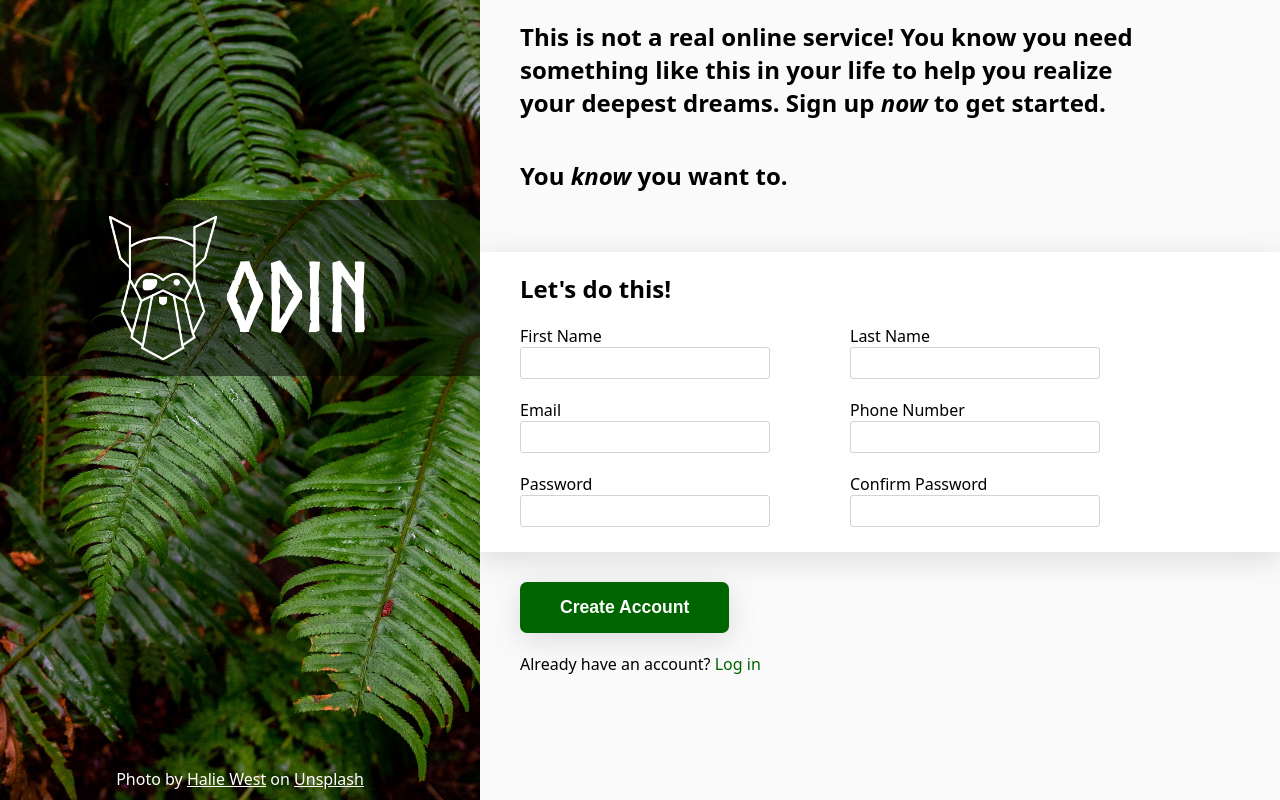
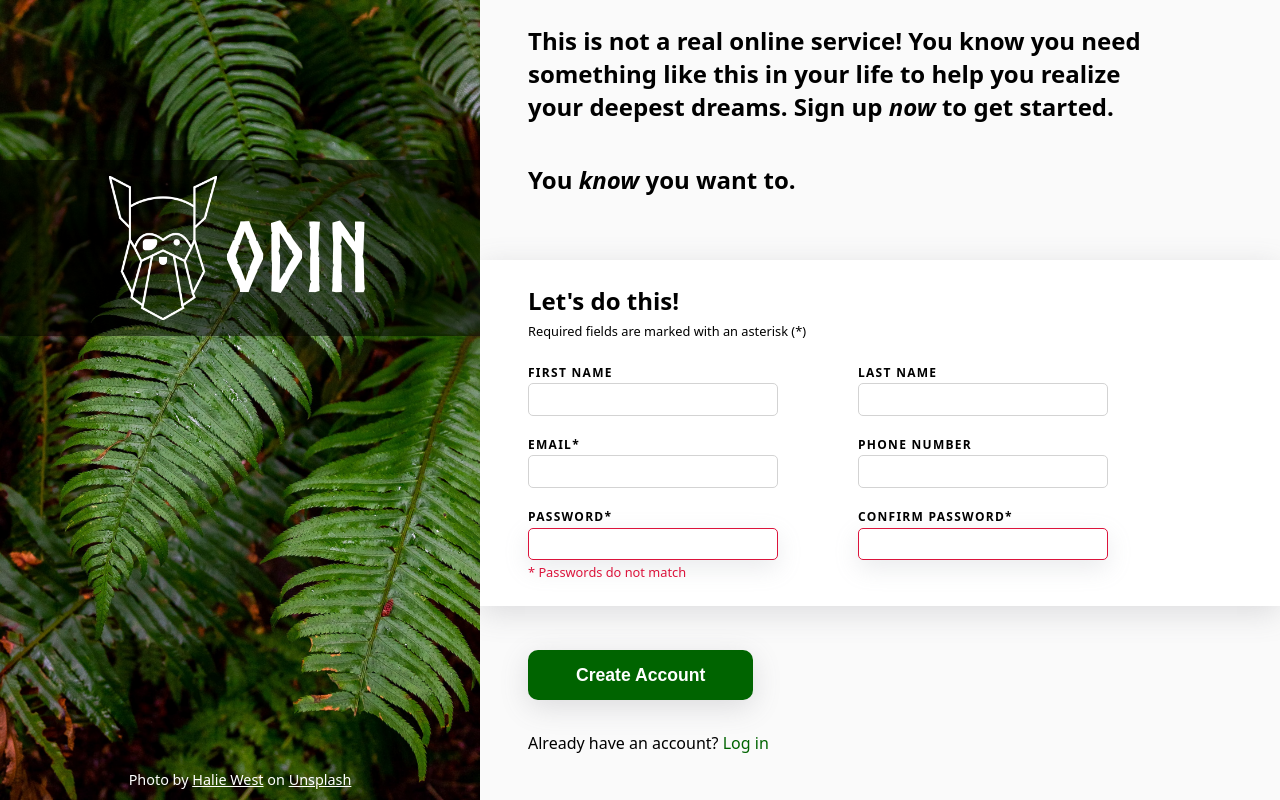
Before and after one commit to paulyshwang/sign-up-form, a plain HTML site: page index.html in a window 1280 px wide. Drawn offline with Linux system fonts and the light colour scheme.

Commit message:
Add validation examples and refactor
Summary of changes:

 - Add required validation

 - Add and style error class and example error message

 - Add subtle box shadow to focused input field

 - Connect submit button to form

 - Add hyphens to names/ids for inputs/labels

 - Tweak a few CSS values and units

```diff
--- a/index.html
+++ b/index.html
@@ -18,37 +18,39 @@
         <p>This is not a real online service! You know you need something like this in your life to help you realize your deepest dreams. Sign up <em>now</em> to get started.</p>
         <p>You <em>know</em> you want to.</p>
       </div>
-      <form action="#" method="post">
+      <form action="#" method="post" id="sign-up-form">
         <p>Let's do this!</p>
+        <p class="required-message">Required fields are marked with an asterisk (*)</p>
         <ul>
           <li>
-            <label for="firstname">First Name</label>
-            <input type="text" name="firstname" id="firstname">
+            <label for="first-name">FIRST NAME</label>
+            <input type="text" name="first-name" id="first-name">
           </li>
           <li>
-            <label for="lastname">Last Name</label>
-            <input type="text" name="lastname" id="lastname">
+            <label for="last-name">LAST NAME</label>
+            <input type="text" name="last-name" id="last-name">
           </li>
           <li>
-            <label for="email">Email</label>
-            <input type="email" name="email" id="email">
+            <label for="email">EMAIL*</label>
+            <input type="email" name="email" id="email" required>
           </li>
           <li>
-            <label for="phonenumber">Phone Number</label>
-            <input type="tel" name="phonenumber" id="phonenumber">
+            <label for="phone-number">PHONE NUMBER</label>
+            <input type="tel" name="phone-number" id="phone-number">
           </li>
           <li>
-            <label for="password">Password</label>
-            <input type="password" name="password" id="password">
+            <label for="password">PASSWORD*</label>
+            <input type="password" name="password" id="password" class="error" required>
+            <span class="error-message"></span>
           </li>
           <li>
-            <label for="confirmation">Confirm Password</label>
-            <input type="password" name="confirmation" id="confirmation">
+            <label for="confirmation">CONFIRM PASSWORD*</label>
+            <input type="password" name="confirmation" id="confirmation" class="error" required>
           </li>
         </ul>
       </form>
       <div class="footer">
-        <button type="submit">Create Account</button>
+        <button type="submit" form="sign-up-form">Create Account</button>
         <p>Already have an account? <a href="#">Log in</a></p>
       </div>
     </main>
--- a/style.css
+++ b/style.css
@@ -1,5 +1,4 @@
 * {
-  /* outline: 1px dotted red; */
   margin: 0;
   padding: 0;
   box-sizing: border-box;
@@ -30,29 +29,25 @@ main a {
   color: white;
 }
 
+/* Sidebar section */
 .sidebar {
   background-image: url(assets/images/halie-west-25xggax4bSA-unsplash.jpg);
   background-position: center;
   background-size: cover;
-
   color: white;
-
   display: flex;
   flex-direction: column;
   justify-content: center;
-
   flex: 3;
 }
 
 h1 {
   font-size: 6rem;
   background-color: rgb(0, 0, 0, 0.5);
-  margin-top: 25vh;
-
+  margin-top: 20vh;
   display: flex;
   justify-content: center;
   align-items: center;
-
   padding-top: 1rem;   /* Compensates for font, which seems to have a padding-bottom of 1rem? */
   font-family: "Norse Bold";
 }
@@ -66,7 +61,9 @@ h1 img {
 .attribution {
   text-align: center;
   margin-top: auto;
-  margin-bottom: 10px;
+  margin-bottom: 0.7rem;
+  font-size: 0.9rem;
+  font-weight: 300;
 }
 
 /* Main section */
@@ -79,13 +76,13 @@ main {
 }
 
 main > * {
-  padding: 20px;
+  padding: 24px;
 }
 
 .hero-text,
 form > *,
 .footer {
-  margin-left: 20px;
+  margin-left: 24px;
 }
 
 .hero-text,
@@ -111,16 +108,20 @@ flex: 1;
 /* Form section */
 form {
   box-shadow: rgba(100, 100, 111, 0.2) 0px 7px 29px 0px;  /* Copied from https://getcssscan.com/css-box-shadow-examples */
-  min-height: 300px; /* Change this after adding media query? */
-
-  margin-bottom: 10px;
+  margin-bottom: 20px;
   background-color: white;
 }
 
 form > p {
   font-size: 1.5rem;
-  margin-bottom: 20px;
+  margin-bottom: 0.3rem;
   font-weight: 600;
+}
+
+.required-message {
+  font-size: 0.8rem;
+  font-weight: 300;
+  margin-bottom: 1.5rem;
 }
 
 form > ul {
@@ -136,23 +137,46 @@ form > ul > li {
   width: 250px;
 }
 
+label {
+  font-size: 0.75rem;
+  font-weight: 600;
+  letter-spacing: 0.08rem;
+  margin-bottom: 0.15rem;
+}
+
 input {
   background-color: white;
   border: 1px solid lightgrey;
-  border-radius: 3px;
+  border-radius: 5px;
   width: 100%;
-  padding: 7px;
-  font-size: 14px;
+  padding: 0.4rem 0.5rem;
+  font-size: 1rem;
 }
 
+input:focus {
+  box-shadow: rgba(149, 157, 165, 0.2) 0px 8px 24px;  /* Copied from https://getcssscan.com/css-box-shadow-examples */
+}
+
+.error {
+  border: 1px solid crimson;
+  box-shadow: rgba(149, 157, 165, 0.2) 0px 8px 24px;  /* Copied from https://getcssscan.com/css-box-shadow-examples */
+}
+
+.error-message::after {
+  font-size: 0.8rem;
+  color: crimson;
+  content: "* Passwords do not match"
+}
+
+/* Footer section */
 button {
   background-color: darkgreen;
   color: white;
   border: none;
-  border-radius: 7px;
-  padding: 15px 40px;
+  border-radius: 10px;
+  padding: 0.9rem 3rem;
   box-shadow: rgba(100, 100, 111, 0.2) 0px 7px 29px 0px;  /* Copied from https://getcssscan.com/css-box-shadow-examples */
-  margin-bottom: 20px;
+  margin-bottom: 2rem;
   font-size: 1.1rem;
   font-weight: 600;
 }
```
